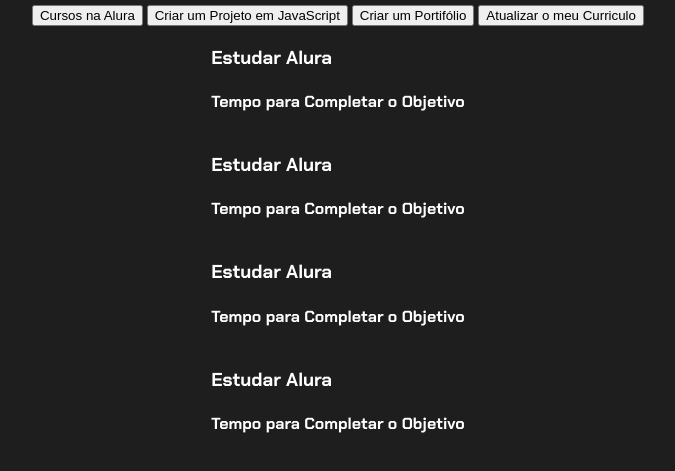
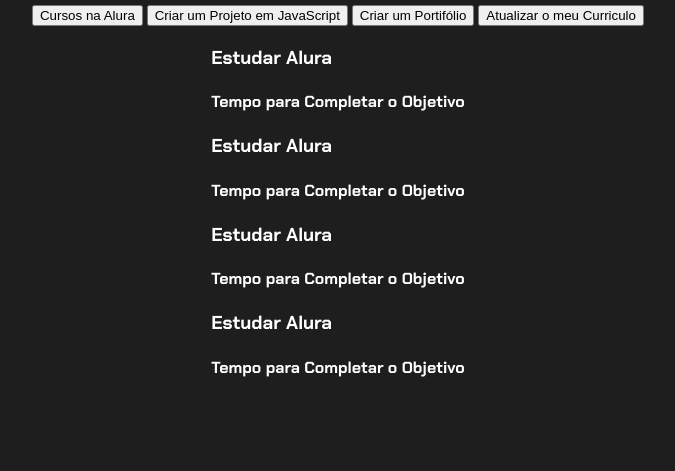
Before and after one commit to karencardoso1/objetivos-2024, a plain HTML site: page index.html in a window 1280 px wide. Shown: the part 99-570 px from the top of the page, without its empty margins (270-945 px from the left). Drawn offline with Linux system fonts and the light colour scheme.

Commit message:
Update index.html

```diff
--- a/index.html
+++ b/index.html
@@ -11,11 +11,13 @@
     <body>
         <section class="conteudo-principal">
             <h2 class="titulo-principal">Meus Objetivos do Ano<span>_</span> </h2>
+                <div class="conteudo">
                 <div class="botoes">
                     <button class="botao">Cursos na Alura</button>
                     <button class="botao">Criar um Projeto em JavaScript</button>
                     <button class="botao">Criar um Portifólio</button>
                     <button class="botao">Atualizar o meu Curriculo</button>
+                </div>
                 </div>
                 <div class="abas-textos">
                     <div class="aba-conteudo">
@@ -26,8 +28,6 @@
                             Tempo para Completar o Objetivo
                         </h4>
                     </div>
-                </div>
-                <div class="abas-textos">
                     <div class="aba-conteudo">
                         <h3 class="aba-conteudo-titulo-principal">
                             Estudar Alura
@@ -36,8 +36,6 @@
                             Tempo para Completar o Objetivo
                         </h4>
                     </div>
-                </div>
-                <div class="abas-textos">
                     <div class="aba-conteudo">
                         <h3 class="aba-conteudo-titulo-principal">
                             Estudar Alura
@@ -46,8 +44,6 @@
                             Tempo para Completar o Objetivo
                         </h4>
                     </div>
-                </div>
-                <div class="abas-textos">
                     <div class="aba-conteudo">
                         <h3 class="aba-conteudo-titulo-principal">
                             Estudar Alura
```
